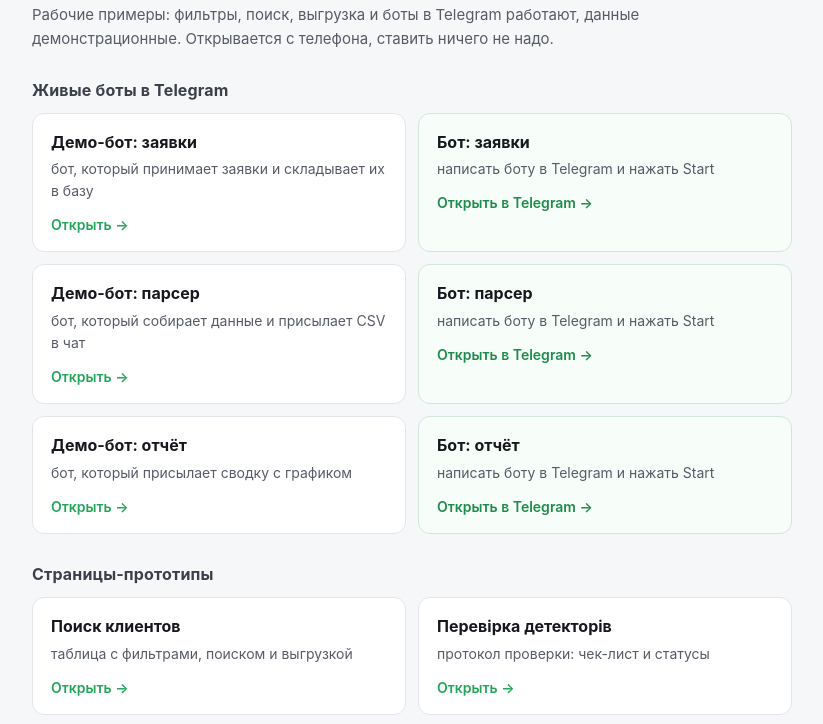
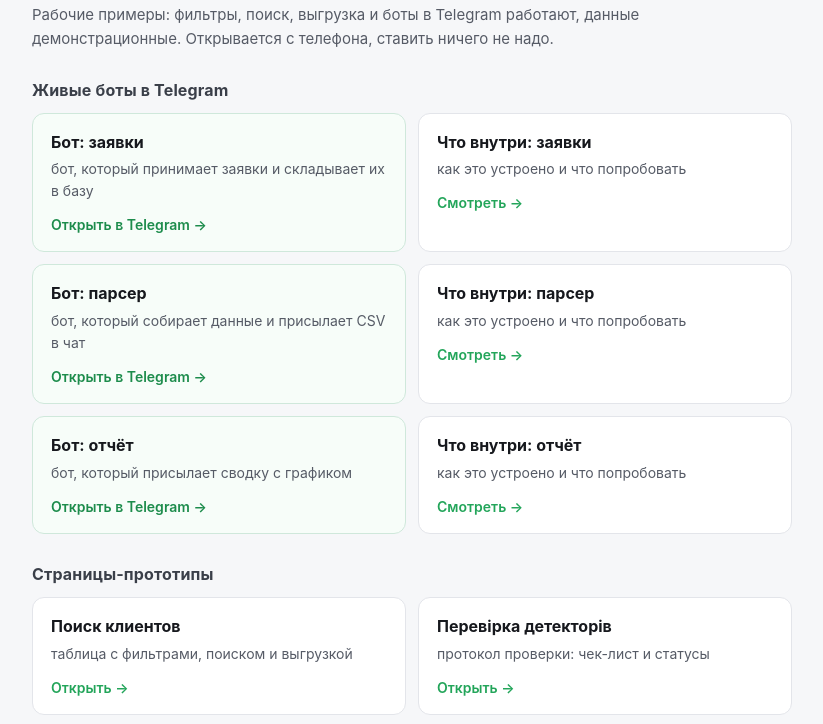
Before and after one commit to feniks30/demos, a plain HTML site: page index.html in a window 1280 px wide. Shown: the part 75-799 px from the top of the page, without its empty margins (228-1051 px from the left). Drawn offline with Linux system fonts and the light colour scheme.

Commit message:
Add files via upload

```diff
--- a/index.html
+++ b/index.html
@@ -34,35 +34,35 @@
     данные демонстрационные. Открывается с телефона, ставить ничего не надо.</p>
     <h2>Живые боты в Telegram</h2>
     <div class="grid">
-    <a class="card" href="./bot-orders/">
-      <span class="card-title">Демо-бот: заявки</span>
-      <span class="card-line">бот, который принимает заявки и складывает их в базу</span>
-      <span class="card-go">Открыть →</span>
-    </a>
     <a class="card tg" href="https://t.me/fh_orders_demo_bot">
       <span class="card-title">Бот: заявки</span>
-      <span class="card-line">написать боту в Telegram и нажать Start</span>
+      <span class="card-line">бот, который принимает заявки и складывает их в базу</span>
+      <span class="card-go">Открыть в Telegram →</span>
+    </a>
+    <a class="card" href="./bot-orders/">
+      <span class="card-title">Что внутри: заявки</span>
+      <span class="card-line">как это устроено и что попробовать</span>
+      <span class="card-go">Смотреть →</span>
+    </a>
+    <a class="card tg" href="https://t.me/fh_parser_demo_bot">
+      <span class="card-title">Бот: парсер</span>
+      <span class="card-line">бот, который собирает данные и присылает CSV в чат</span>
       <span class="card-go">Открыть в Telegram →</span>
     </a>
     <a class="card" href="./bot-parser/">
-      <span class="card-title">Демо-бот: парсер</span>
-      <span class="card-line">бот, который собирает данные и присылает CSV в чат</span>
-      <span class="card-go">Открыть →</span>
+      <span class="card-title">Что внутри: парсер</span>
+      <span class="card-line">как это устроено и что попробовать</span>
+      <span class="card-go">Смотреть →</span>
     </a>
-    <a class="card tg" href="https://t.me/fh_parser_demo_bot">
-      <span class="card-title">Бот: парсер</span>
-      <span class="card-line">написать боту в Telegram и нажать Start</span>
+    <a class="card tg" href="https://t.me/fh_report_demo_bot">
+      <span class="card-title">Бот: отчёт</span>
+      <span class="card-line">бот, который присылает сводку с графиком</span>
       <span class="card-go">Открыть в Telegram →</span>
     </a>
     <a class="card" href="./bot-report/">
-      <span class="card-title">Демо-бот: отчёт</span>
-      <span class="card-line">бот, который присылает сводку с графиком</span>
-      <span class="card-go">Открыть →</span>
-    </a>
-    <a class="card tg" href="https://t.me/fh_report_demo_bot">
-      <span class="card-title">Бот: отчёт</span>
-      <span class="card-line">написать боту в Telegram и нажать Start</span>
-      <span class="card-go">Открыть в Telegram →</span>
+      <span class="card-title">Что внутри: отчёт</span>
+      <span class="card-line">как это устроено и что попробовать</span>
+      <span class="card-go">Смотреть →</span>
     </a>
     </div>
     <h2>Страницы-прототипы</h2>
```
